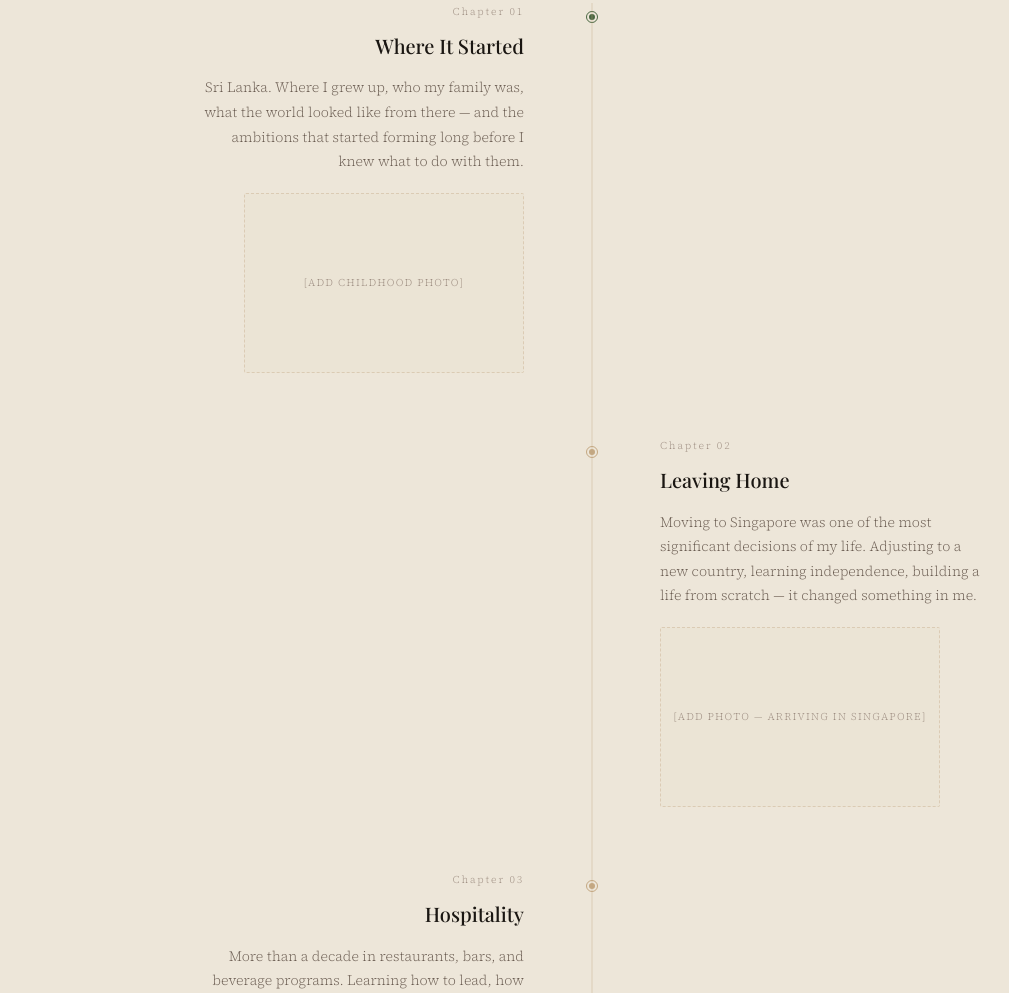
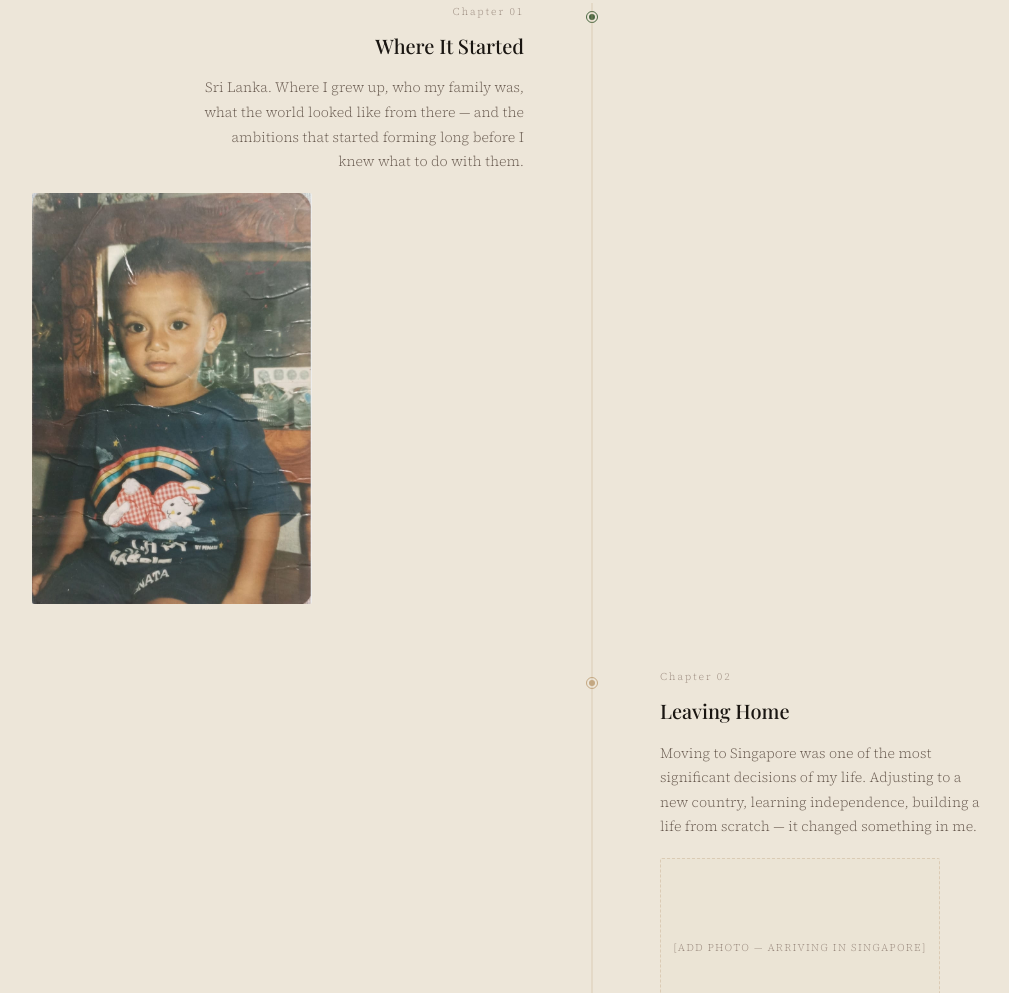
Before and after one commit to FazlanR/fazlan-journey, a plain HTML site: page index.html in a window 1280 px wide. Shown: the part 1812-2805 px from the top of the page, without its empty margins (48-1057 px from the left). Drawn offline with nearby package versions, Linux system fonts and the light colour scheme; a web font is replaced by a local one.

Commit message:
Replace placeholder with childhood photo

```diff
--- a/index.html
+++ b/index.html
@@ -362,7 +362,7 @@
       <p class="chapter-num">Chapter 01</p>
       <h3 class="chapter-title">Where It Started</h3>
       <p class="chapter-body">Sri Lanka. Where I grew up, who my family was, what the world looked like from there — and the ambitions that started forming long before I knew what to do with them.</p>
-      <div class="chapter-img-placeholder">[ADD CHILDHOOD PHOTO]</div>
+      <img src="/fazlan-journey/fazlan-site/images/Childhood-Faz.jpeg" alt="Fazlan as a child" style="margin-top:1.2rem;width:100%;max-width:280px;border-radius:2px;">
     </div>
     <div class="timeline-center" aria-hidden="true"><div class="timeline-dot active"></div><div class="timeline-connector"></div></div>
     <div class="timeline-right fade-in"></div>
```
